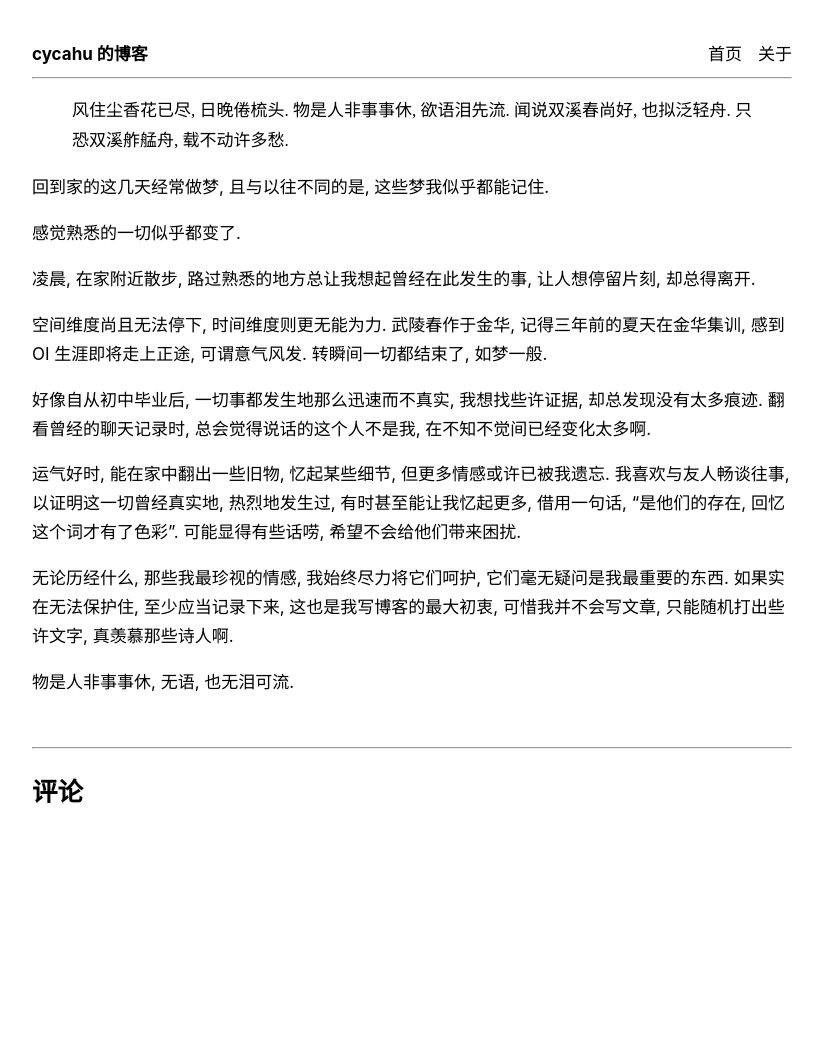
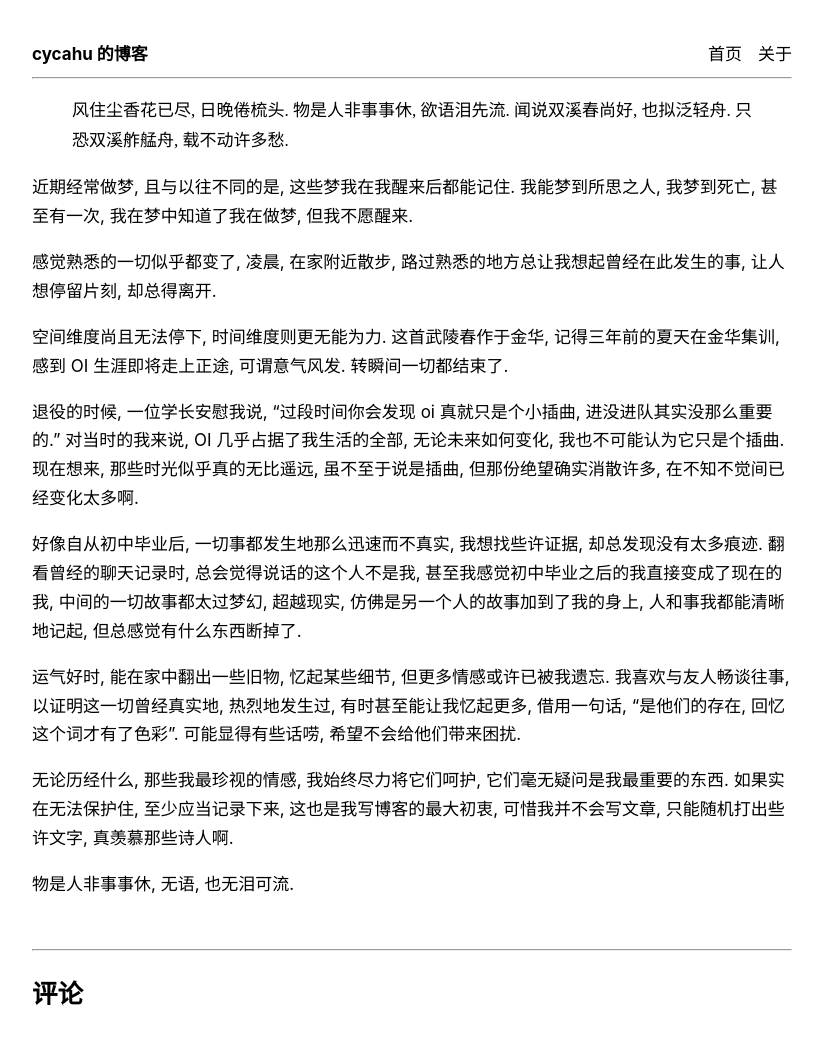
Before and after one commit to cycahu/cycahu.github.io, a Jekyll site: the page built from _posts/2026-07-10-dream.md, in a window 1280 px wide. Shown: the whole page, without its empty margins (228-1051 px from the left). Built offline with Jekyll 4.4.1, drawn with Linux system fonts in a browser that asks for light colours; a script that is not in the unit is left out; comment, search, counter and statistics services are not loaded; before the commit the page ends 900 px from its top, so only the background shows below that.

```diff
--- a/_posts/2026-07-10-dream.md
+++ b/_posts/2026-07-10-dream.md
@@ -8,15 +8,15 @@ date: 2026-07-10
     风住尘香花已尽, 日晚倦梳头. 物是人非事事休, 欲语泪先流. 闻说双溪春尚好, 也拟泛轻舟. 只恐双溪舴艋舟, 载不动许多愁.
   </span>
 
-回到家的这几天经常做梦, 且与以往不同的是, 这些梦我似乎都能记住.
+近期经常做梦, 且与以往不同的是, 这些梦我在我醒来后都能记住. 我能梦到所思之人, 我梦到死亡, 甚至有一次, 我在梦中知道了我在做梦, 但我不愿醒来.
 
-感觉熟悉的一切似乎都变了.
+感觉熟悉的一切似乎都变了, 凌晨, 在家附近散步, 路过熟悉的地方总让我想起曾经在此发生的事, 让人想停留片刻, 却总得离开.
 
-凌晨, 在家附近散步, 路过熟悉的地方总让我想起曾经在此发生的事, 让人想停留片刻, 却总得离开.
+空间维度尚且无法停下, 时间维度则更无能为力. 这首武陵春作于金华, 记得三年前的夏天在金华集训, 感到 OI 生涯即将走上正途, 可谓意气风发. 转瞬间一切都结束了.
 
-空间维度尚且无法停下, 时间维度则更无能为力. 武陵春作于金华, 记得三年前的夏天在金华集训, 感到 OI 生涯即将走上正途, 可谓意气风发. 转瞬间一切都结束了, 如梦一般.
+退役的时候, 一位学长安慰我说, “过段时间你会发现 oi 真就只是个小插曲, 进没进队其实没那么重要的.” 对当时的我来说, OI 几乎占据了我生活的全部, 无论未来如何变化, 我也不可能认为它只是个插曲. 现在想来, 那些时光似乎真的无比遥远, 虽不至于说是插曲, 但那份绝望确实消散许多, 在不知不觉间已经变化太多啊.
 
-好像自从初中毕业后, 一切事都发生地那么迅速而不真实, 我想找些许证据, 却总发现没有太多痕迹. 翻看曾经的聊天记录时, 总会觉得说话的这个人不是我, 在不知不觉间已经变化太多啊.
+好像自从初中毕业后, 一切事都发生地那么迅速而不真实, 我想找些许证据, 却总发现没有太多痕迹. 翻看曾经的聊天记录时, 总会觉得说话的这个人不是我, 甚至我感觉初中毕业之后的我直接变成了现在的我, 中间的一切故事都太过梦幻, 超越现实, 仿佛是另一个人的故事加到了我的身上, 人和事我都能清晰地记起, 但总感觉有什么东西断掉了.
 
 运气好时, 能在家中翻出一些旧物, 忆起某些细节, 但更多情感或许已被我遗忘. 我喜欢与友人畅谈往事, 以证明这一切曾经真实地, 热烈地发生过, 有时甚至能让我忆起更多, 借用一句话, “是他们的存在, 回忆这个词才有了色彩”. 可能显得有些话唠, 希望不会给他们带来困扰.
 
```
Also changed, not shown: _posts/2026-07-08-prime.md (renamed from _posts/2026-07-08-reality.md, +6 -4 lines), _posts/2026-07-14-sleepless.md (+4 -2 lines), _posts/2026-07-15-password.md (added, +33 -0 lines), _posts/2026-07-16-overflow.md (added, +23 -0 lines), 9 other files.
